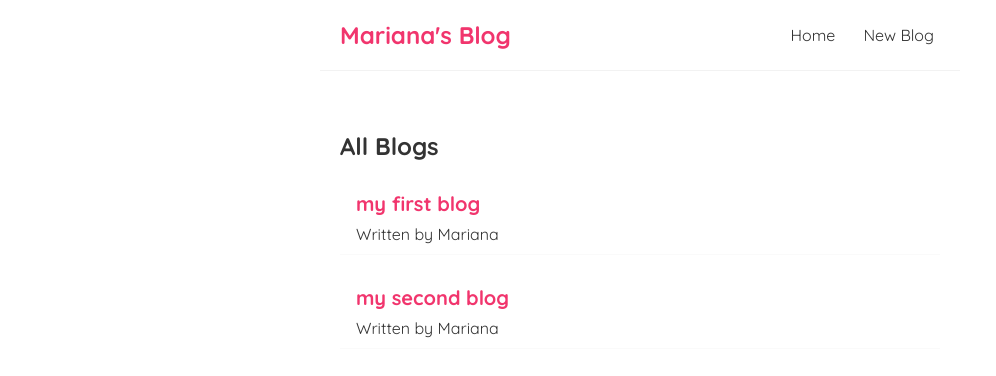
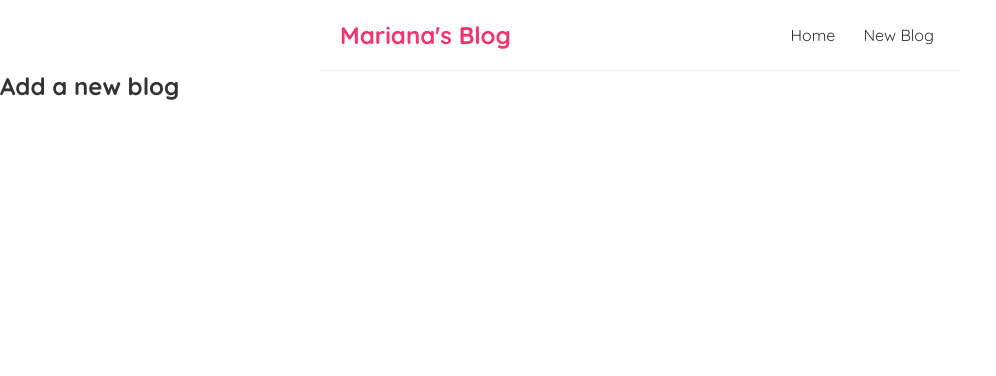
Before and after one commit to marianaG11/blog-app, a React (Create React App) app: page /create in a window 1280 px wide. Shown: the top 376 px of the page, without its empty margins (0-996 px from the left). Built offline with nearby package versions, Linux system fonts and the light colour scheme; data requests are answered from the project's data file.

Commit message:
new blog page

```diff
--- a/package.json
+++ b/package.json
@@ -8,6 +8,7 @@
     "@testing-library/user-event": "^13.5.0",
     "react": "^18.2.0",
     "react-dom": "^18.2.0",
+    "react-router-dom": "^6.3.0",
     "react-scripts": "5.0.1",
     "web-vitals": "^2.1.4"
   },
--- a/src/App.js
+++ b/src/App.js
@@ -1,16 +1,16 @@
-
+import Create from './Create';
 import Navbar from './Navbar';
 import Home from './Home';
-
+import {Route, Routes} from "react-router-dom";
 function App() {
   const title ="welcome";
   return (
-    <div className="App">
-      <Navbar />
-      <div className="content">
-        <Home />
-      </div>
-    </div>
+    <Routes>
+      <Route path="/" element={<Home /> }
+      />
+      <Route path="/create" element={<Create />}
+      />
+    </Routes>
   );
 }
 
--- /dev/null
+++ b/src/Create.js
@@ -0,0 +1,16 @@
+import Navbar from "./Navbar";
+
+const Create = () => {
+    return (
+        <>
+        <Navbar />
+        <div className="create">
+            <h2>Add a new blog</h2>
+
+        </div>
+        </>
+    )
+
+}
+
+export default Create;
--- a/src/Home.js
+++ b/src/Home.js
@@ -1,7 +1,7 @@
 import { useState, useEffect } from "react"; //to create a reactive value
 import BlogList from "./BlogList";
 import useFetch from "./useFetch";
-
+import Navbar from "./Navbar";
 
 const Home = () => {
     const {data: blogs, loading, error} = useFetch("http://localhost:8000/blogs");
@@ -21,11 +21,14 @@
     //need the key attribute to keep track of each item in the dom as React outputs it
         //the id prop; must be unique
     return (
+        <>
+        <Navbar />
         <div className="home">
             {error && <div>{error}</div>}
             {loading && <div>Loading...</div>}
             {blogs && <BlogList blogs={blogs} title="All Blogs"/>}
         </div>
+        </>
      );
 }
 
--- a/src/Navbar.js
+++ b/src/Navbar.js
@@ -1,10 +1,13 @@
+import {Link} from 'react-router-dom';
+
+
 const Navbar = () => {
     return (
         <nav className="navbar">
             <h1>Mariana's Blog</h1>
             <div className="links">
-                <a href="/">Home</a>
-                <a href="/create">New Blog</a>
+                <Link to="/">Home</Link>
+                <Link to ="/create">New Blog</Link>
             </div>
         </nav>
     );
--- a/src/index.js
+++ b/src/index.js
@@ -2,12 +2,12 @@
 import ReactDOM from 'react-dom/client';
 import App from './App';
 import './index.css'
-
+import { BrowserRouter as Router } from "react-router-dom";
 const root = ReactDOM.createRoot(document.getElementById('root'));
 root.render(
-  <React.StrictMode>
+  <Router>
     <App />
-  </React.StrictMode>
+  </Router>
 );
 
 // If you want to start measuring performance in your app, pass a function
```
Also changed, not shown: 1 other file (tests, documents, lock files or other folders).
